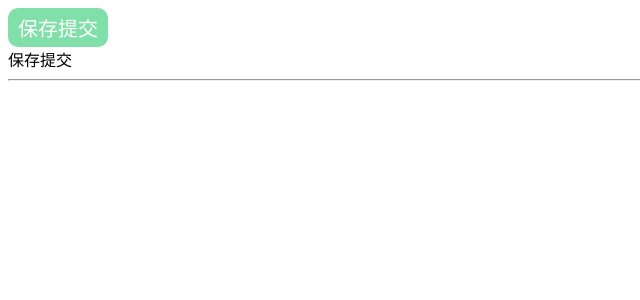
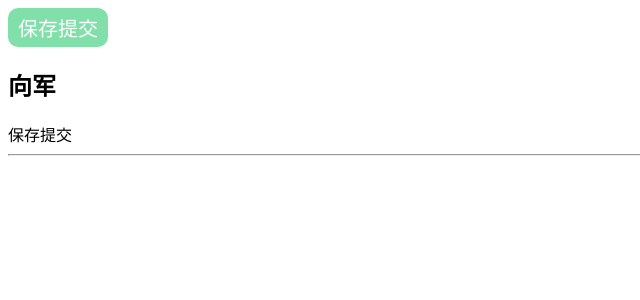
Before and after one commit to nbutluo/VueLearn, a Vue app in the folder Component/props/: page / in a window 1280 px wide. Shown: the top 300 px of the page, without its empty margins (0-640 px from the left). Built offline with nearby package versions, Linux system fonts and the light colour scheme.

Commit message:
props 属性传递技巧 inheritAttrs

```diff
--- a/Component/props/src/components/HdButton.vue
+++ b/Component/props/src/components/HdButton.vue
@@ -1,9 +1,10 @@
 <template>
   <div>
-    <div :class="[type,{disabled}, $attrs.hd]"  :id="$attrs.id" v-bind="$attrs">
+    <div :class="[type,{disabled}, $attrs.hd]"  :id="$attrs.id">
       <span v-if="hdTip">{{ hdTip }}</span>
       {{ text }}
     </div>
+    <h2 v-bind="$attrs"> 向军</h2>
   </div>
   <!--  <button @click="text ='后盾人'">子组件</button>-->
   <!--  {{ text }}-->
```
